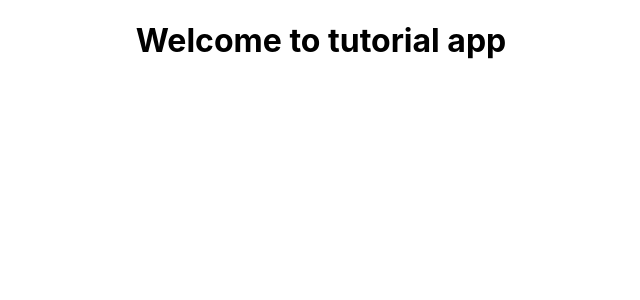
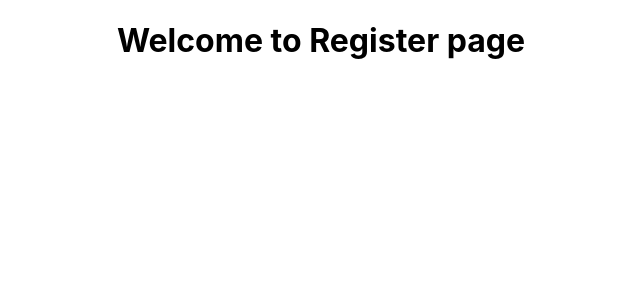
Before and after one commit to amitsharma7565/Tutorial-webApp-frontEnd, a React (Create React App) app: page / in a window 1280 px wide. Shown: the top 300 px of the page, without its empty margins (319-959 px from the left). Built offline with nearby package versions, Linux system fonts and the light colour scheme.

Commit message:
Create a Register page

```diff
--- a/src/App.js
+++ b/src/App.js
@@ -1,10 +1,11 @@
 import logo from './logo.svg';
 import './App.css';
+import Register from './Register';
 
 function App() {
   return (
     <div className="App">
-      <h1>Welcome to tutorial app</h1>
+      <Register/>
     </div>
   );
 }
--- /dev/null
+++ b/src/Register.js
@@ -0,0 +1,9 @@
+function Register(){
+    return(
+        <div>
+            <h1>Welcome to Register page</h1>
+        </div>
+    )
+}
+
+export default Register;
```
